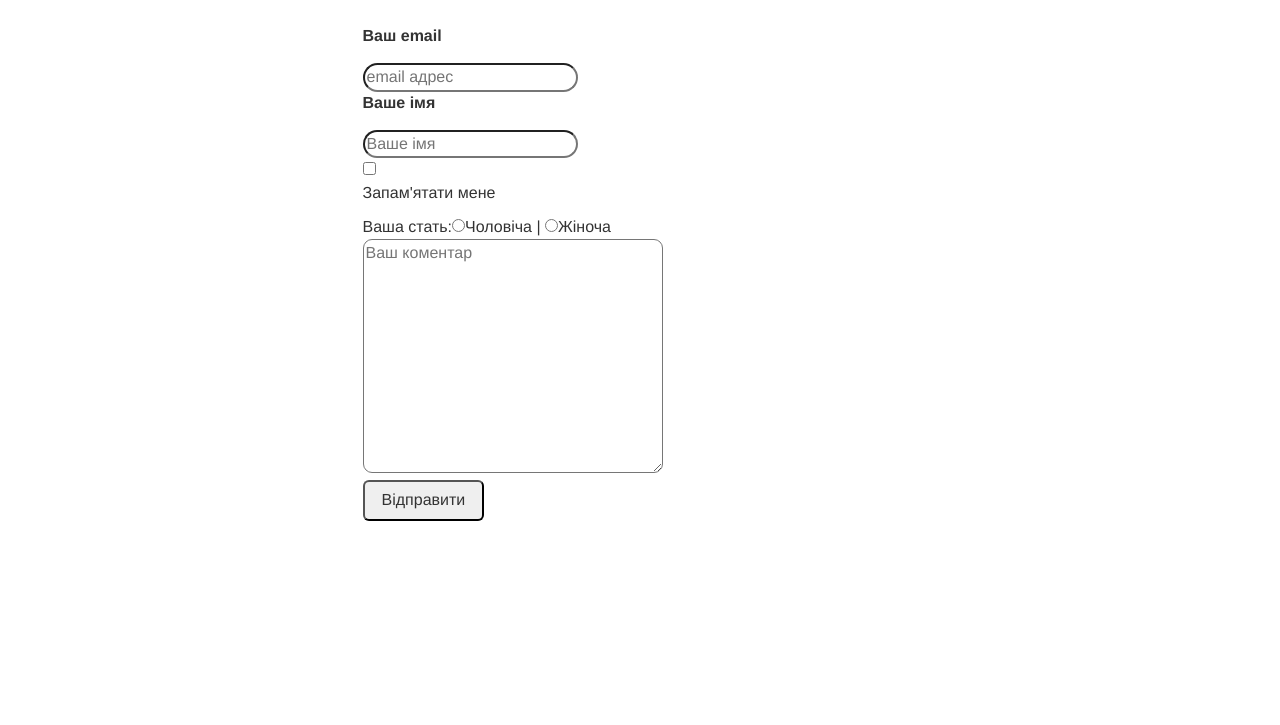
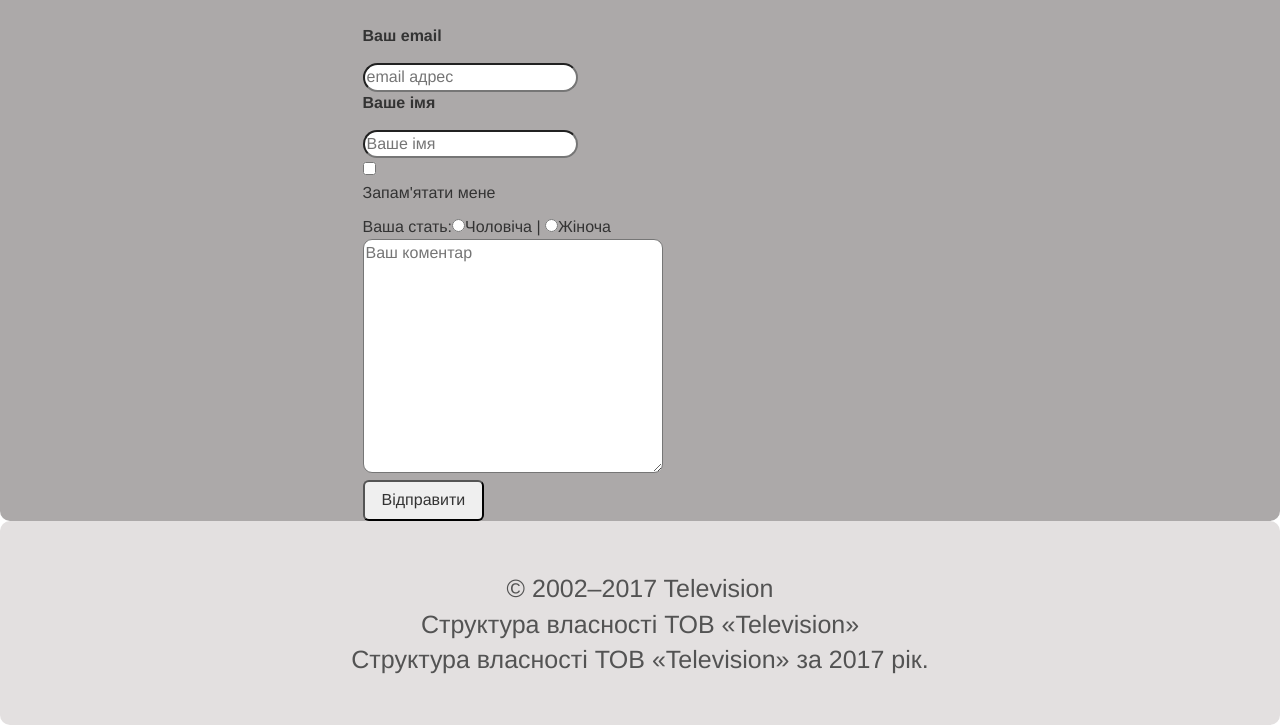
Before and after one commit to Sasha944/Bootstrap, a plain HTML site: page src/index.html in a window 1280 px wide. Shown: the part 626-1351 px from the top of the page. Drawn offline with nearby package versions, Linux system fonts and the light colour scheme.

Commit message:
last__commit__Bootstrap

```diff
--- a/src/css/main.css
+++ b/src/css/main.css
@@ -8,8 +8,6 @@
 
 .header{
   height: 80px;
-  background: white;
-
 }
 
 
@@ -56,7 +54,10 @@ img{
 
 
 }
-
+.main{
+  background: #aca9a9;
+  border-radius: 10px;
+}
 .sidebar-menu{
   list-style: none;
   margin-top: 40px;
@@ -127,8 +128,18 @@ background: #b8bbbc;
 .forma{
   font-size: 16px;
   margin-top: 20px;
+
 }
 
 .footer{
   height: 204px;
+  border-radius: 10px;
+  background: #e3e0e0;
 }
+
+.contacts{
+  position: relative;
+  top: 50px;
+  font-size: 25px;
+  color:#535353;
+}
--- a/src/index.html
+++ b/src/index.html
@@ -17,7 +17,7 @@
 
         </div>
           <nav>
-        <div class="col-md-8 nav pull-right ">
+        <div class="col-md-8 pull-right ">
             <ul class="menu text-justify">
                 <li class="menu-link"><a href="#" class="link">Меню</a></li>
                 <li class="menu-link"><a href="#" class="link">Телепрограми</a></li>
@@ -110,6 +110,11 @@
        </div>
 </div>
 <div class="footer">
+    <div class="container text-center contacts">
+        © 2002–2017 Television<br>
+        Структура власності ТОВ «Television»<br>
+        Структура власності ТОВ «Television» за 2017 рік.
+    </div>
 
 
 </div>
```
